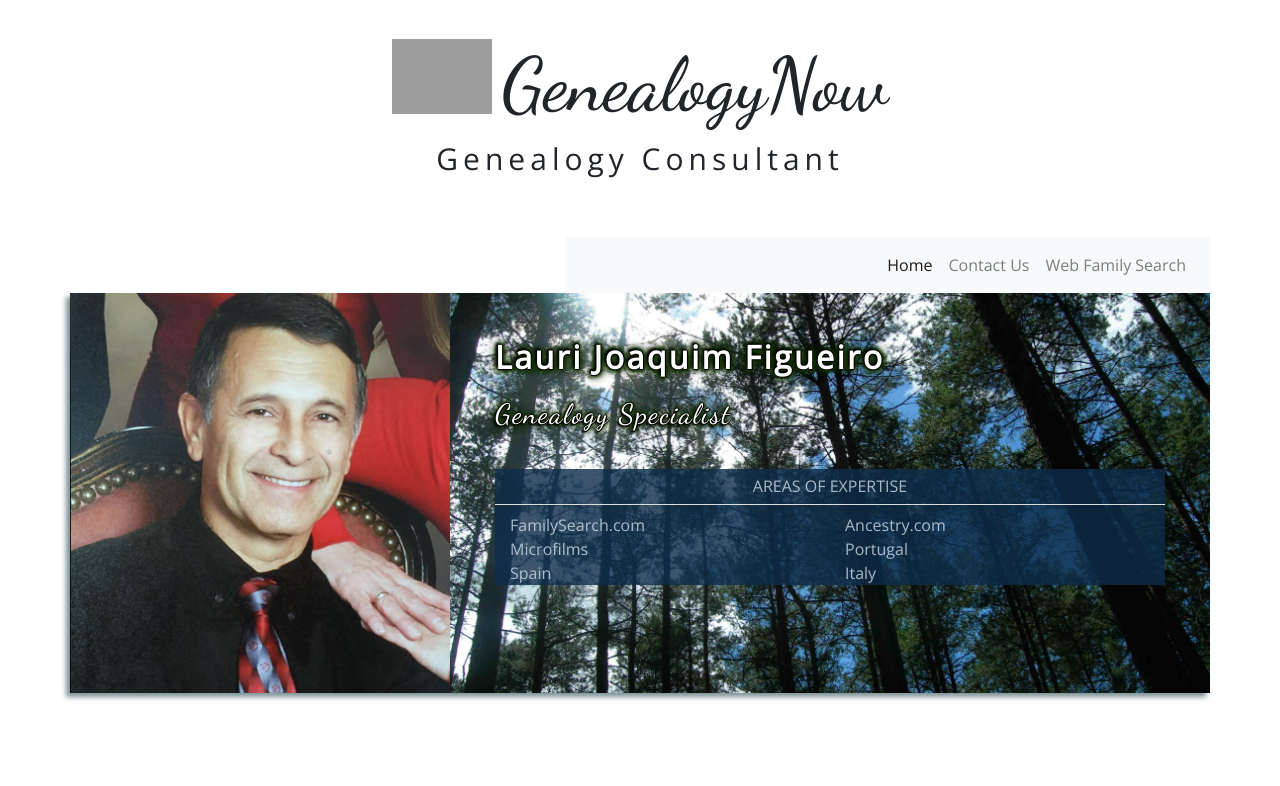
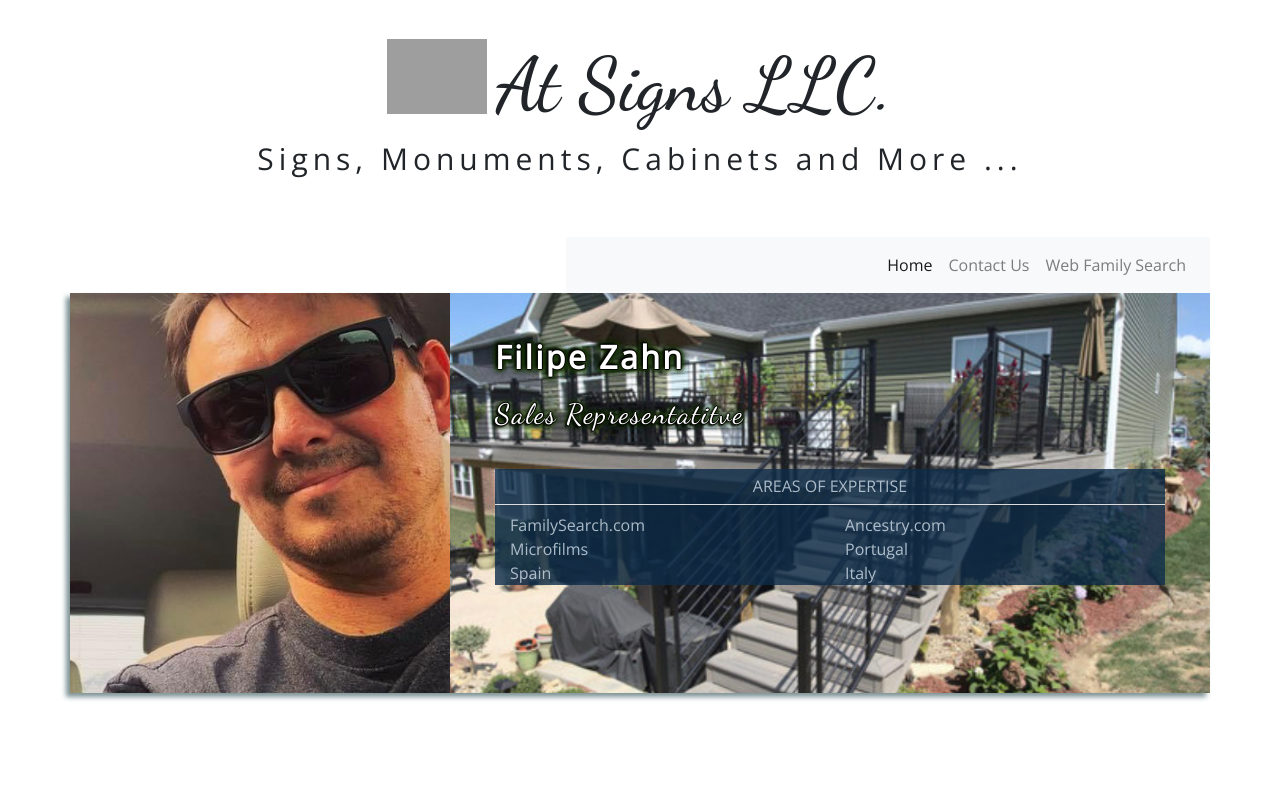
Before and after one commit to Gaberoids/at-signs, a plain HTML site: page index.html in a window 1280 px wide. Shown: the top 786 px of the page. Drawn offline with nearby package versions, Linux system fonts and the light colour scheme; grey boxes are pictures that could not be loaded.

Commit message:
First commit. Added images. Changed headings.

```diff
--- a/assets/css/style.css
+++ b/assets/css/style.css
@@ -51,12 +51,12 @@ header a {
   box-shadow: -4px 4px 5px #7d9295;
 }
 .genious-img {
-  background: url(../images/genious_pic.png);
+  background: url("../images/profile_pic.jpg");
   background-position: center center;
   background-size: cover;
 }
 .banner {
-  background-image: url("../images/cover-trees.jpg");
+  background-image: url("../images/Main-House.jpg");
   background-repeat: no-repeat;
   background-position: center center;
   background-size: cover;
--- a/index.html
+++ b/index.html
@@ -10,7 +10,7 @@
       crossorigin="anonymous"
     />
     <link rel="stylesheet" href="assets/css/style.css" />
-    <title>Genealogy Consultant</title>
+    <title>At Signs</title>
   </head>
 
   <body>
@@ -21,8 +21,8 @@
         id="logo"
         src="https://img.icons8.com/ios-filled/50/000000/tms-tree.png"
       />
-      <h1 id="site-title">GenealogyNow</h1>
-      <h3 id="site-subtitle">Genealogy Consultant</h3>
+      <h1 id="site-title">At Signs LLC.</h1>
+      <h3 id="site-subtitle">Signs, Monuments, Cabinets and More ...</h3>
     </header>
     <!-- navigator from bootstrap-->
     <div class="container" style="padding-right: 0px;">
@@ -78,8 +78,8 @@
           <!-- This is include title subtitle and speciaty table -->
           <div class="covercontent">
             <div class="row cover-title-subtitle d-inline-block">
-              <h2>Lauri Joaquim Figueiro</h2>
-              <h3>Genealogy Specialist</h3>
+              <h2>Filipe Zahn</h2>
+              <h3>Sales Representatitve</h3>
             </div>
 
             <div class="cover-table">
@@ -114,8 +114,6 @@
               </div>
             </div>
           </div>
-          <!-- END of This is include title subtitle and speciaty table -->
-        </div>
         <!-- END of This is the beggining of the everthing inside the tree image -->
       </div>
     </div>
```
Also changed, not shown: assets/images/BackYard-Rails-Wood.jpg (added), assets/images/Indoor_Rails.jpg (added), assets/images/Main-House.jpg (added), assets/images/all-metal-rails-frontyeard.jpg (added), assets/images/all-metal-rails-houseside.jpg (added), assets/images/profile_pic.jpg (added).
